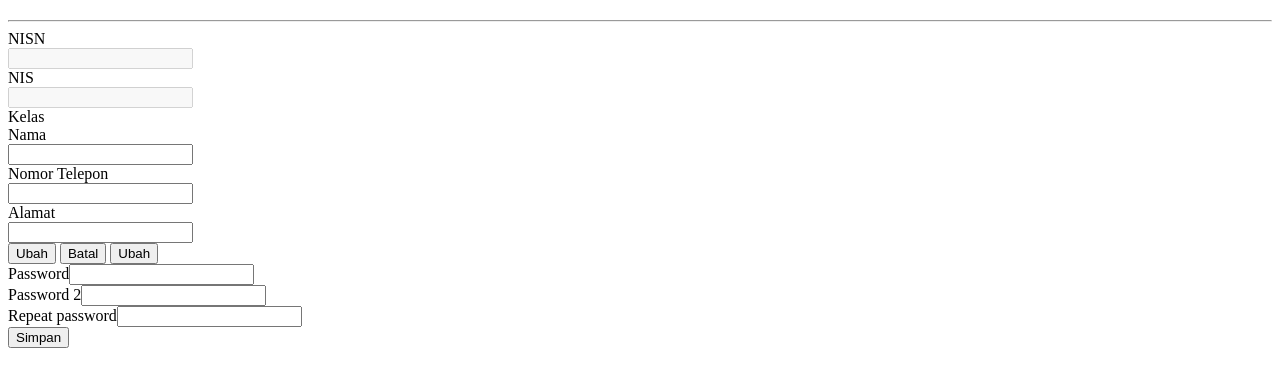
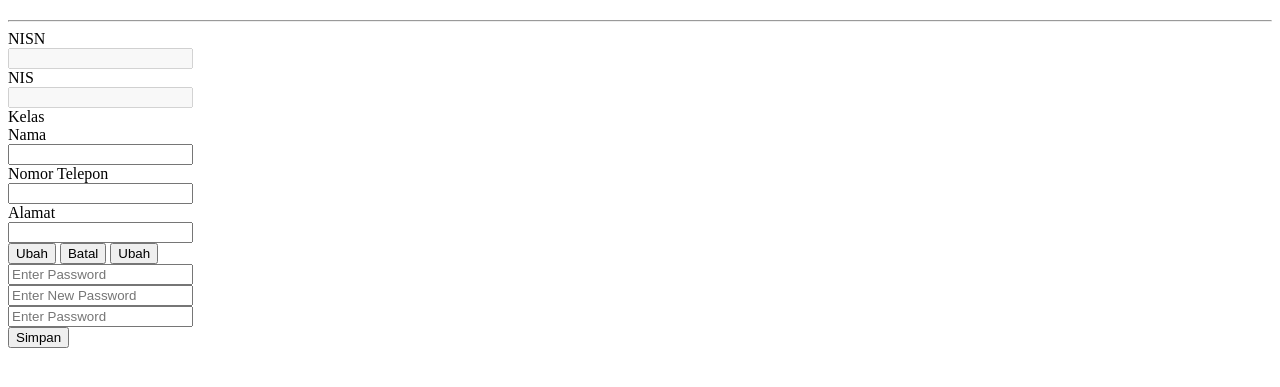
Before and after one commit to Akhdanf11/Yii2, a Yii app: template frontend/views/site/profil.php in a window 1280 px wide. Shown: the top 387 px of the page. Run offline with PHP 8.4 and a stand-in for Yii, Linux system fonts and the light colour scheme; the template is opened without the code that fills it, so the values that code supplies are empty; form fields are guessed from the names that the template uses; some libraries are stand-ins or nearby versions.

Commit message:
profil revisi

```diff
--- a/frontend/views/site/profil.php
+++ b/frontend/views/site/profil.php
@@ -101,27 +101,18 @@ AppAsset::register($this);
                 </div>
                 <div id="pass">
                     <?php $form = ActiveForm::begin(['id' => 'pass-form']); ?>
-                    <?php   if($old): ?>
-                    <div class="row">
-                        <div class="col-6">
-                                    <?= $form->field($data, 'password_2')->textInput(['class' =>  'form-control'])?>
-
-                        </div>
-                        <div class="col-6">
-                                <?= $form->field($data, 'repeat_password')->textInput(['class' =>  'form-control'])?>
-                        </div>
-                        <?php else: ?>
                             <div class="col-4">
-                                    <?= $form->field($data, 'password')->textInput(['class' =>  'form-control'])?>
+                                <input type="text" class="form-control" id="password" placeholder="Enter Password">
+                            </div>
+                            <div class="col-4">
+                            <input type="text" class="form-control" id="password_2" placeholder="Enter New Password">
+                            </div>
+                            <div class="col-4">
+                                    <input type="text" class="form-control" id="repeat_password" placeholder="Enter Password">
 
                             </div>
-                            <div class="col-4">
-                                    <?= $form->field($data, 'password_2')->textInput(['class' =>  'form-control'])?>
-                            </div>
-                            <div class="col-4">
-                                    <?= $form->field($data, 'repeat_password')->textInput(['class' =>  'form-control'])?>
-                            </div>
-                        <?php endif; ?>
+                    <?php $form = ActiveForm::end(); ?>
+
 
                         <button type="submit" class="btn btn-success mt-3"><i class="fa fa-check mr-2"></i>Simpan</button>
                     </div>
```
